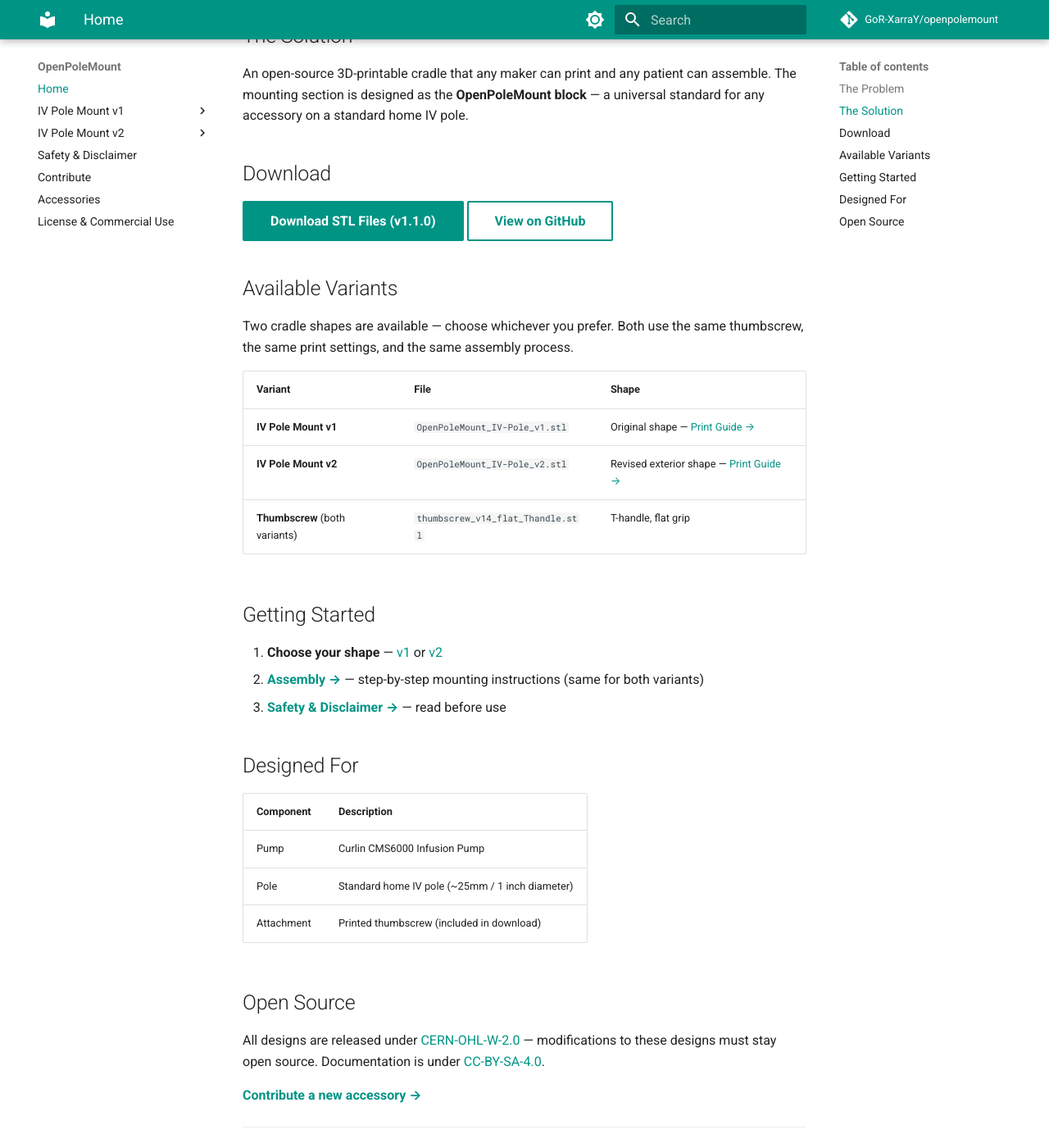
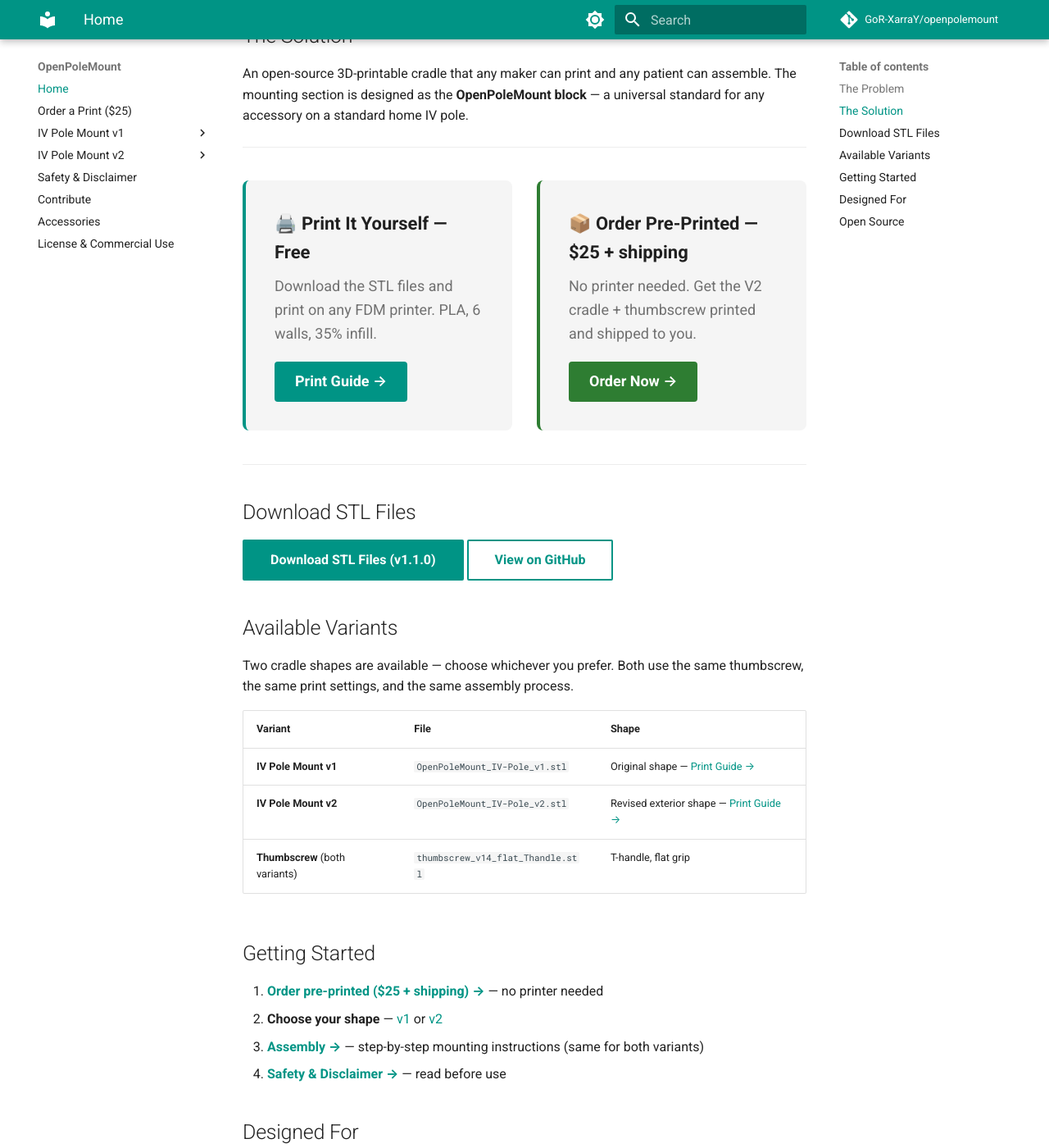
Before and after one commit to GoR-XarraY/openpolemount, an MkDocs documentation site: the page built from docs/index.md, in a window 1280 px wide and 1400 px high, scrolled down 1269 px. Shown: the whole window at 82% size. Built offline with MkDocs 1.6.1 and Material for MkDocs 9.7.7, drawn with Linux system fonts in a browser that asks for light colours; comment, search, counter and statistics services are not loaded.

Commit message:
Add 'Order a Print' page — $25 + shipping via teleportpod
- docs/order.md: dedicated ordering page with teleportpod embed, specs table,
  3-stat header (price / parts / tools), safety disclaimer
- docs/index.md: prominent 2-column CTA card (Print Free vs Order $25)
- docs/iv-pole-v2/index.md: matching 2-column CTA card below photo gallery
- mkdocs.yml: 'Order a Print ($25)' added to nav as second item

```diff
--- a/docs/index.md
+++ b/docs/index.md
@@ -27,7 +27,24 @@
 can assemble. The mounting section is designed as the **OpenPoleMount block** —
 a universal standard for any accessory on a standard home IV pole.
 
-## Download
+---
+
+<div style="display:grid;grid-template-columns:1fr 1fr;gap:1.5rem;margin:2rem 0;">
+  <div style="padding:1.75rem;background:var(--md-code-bg-color);border-radius:8px;border-left:4px solid var(--md-primary-fg-color);">
+    <div style="font-size:1.1rem;font-weight:700;margin-bottom:0.5rem;">🖨️ Print It Yourself — Free</div>
+    <div style="font-size:0.9rem;color:var(--md-default-fg-color--light);margin-bottom:1rem;">Download the STL files and print on any FDM printer. PLA, 6 walls, 35% infill.</div>
+    <a href="iv-pole-v2/print-settings.md" style="display:inline-block;padding:0.5rem 1.25rem;background:var(--md-primary-fg-color);color:white;border-radius:4px;text-decoration:none;font-size:0.9rem;font-weight:600;">Print Guide →</a>
+  </div>
+  <div style="padding:1.75rem;background:var(--md-code-bg-color);border-radius:8px;border-left:4px solid #2e7d32;">
+    <div style="font-size:1.1rem;font-weight:700;margin-bottom:0.5rem;">📦 Order Pre-Printed — $25 + shipping</div>
+    <div style="font-size:0.9rem;color:var(--md-default-fg-color--light);margin-bottom:1rem;">No printer needed. Get the V2 cradle + thumbscrew printed and shipped to you.</div>
+    <a href="order.md" style="display:inline-block;padding:0.5rem 1.25rem;background:#2e7d32;color:white;border-radius:4px;text-decoration:none;font-size:0.9rem;font-weight:600;">Order Now →</a>
+  </div>
+</div>
+
+---
+
+## Download STL Files
 
 [Download STL Files (v1.1.0)](https://github.com/GoR-XarraY/openpolemount/releases/latest){ .md-button .md-button--primary }
 [View on GitHub](https://github.com/GoR-XarraY/openpolemount){ .md-button }
@@ -45,9 +62,10 @@
 
 ## Getting Started
 
-1. **Choose your shape** — [v1](print-settings.md) or [v2](iv-pole-v2/print-settings.md)
-2. **[Assembly →](assembly.md)** — step-by-step mounting instructions (same for both variants)
-3. **[Safety & Disclaimer →](safety.md)** — read before use
+1. **[Order pre-printed ($25 + shipping) →](order.md)** — no printer needed
+2. **Choose your shape** — [v1](print-settings.md) or [v2](iv-pole-v2/index.md)
+3. **[Assembly →](assembly.md)** — step-by-step mounting instructions (same for both variants)
+4. **[Safety & Disclaimer →](safety.md)** — read before use
 
 ## Designed For
 
--- a/mkdocs.yml
+++ b/mkdocs.yml
@@ -31,6 +31,7 @@
 
 nav:
   - Home: index.md
+  - Order a Print ($25): order.md
   - IV Pole Mount v1:
     - Print Guide: print-settings.md
     - Assembly: assembly.md
```
Also changed, not shown: docs/iv-pole-v2/index.md (+13 -7 lines), docs/order.md (added, +67 -0 lines).
